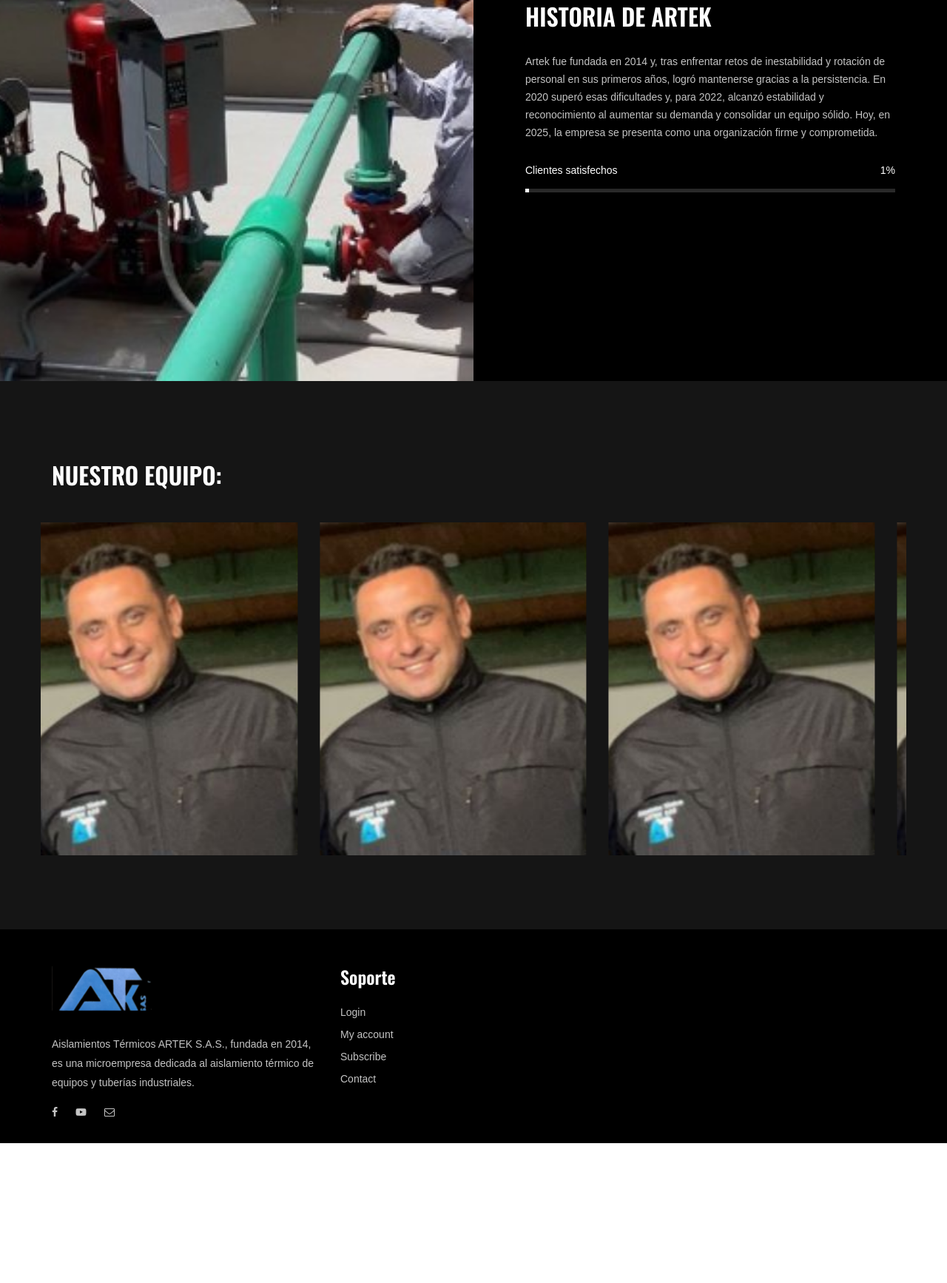
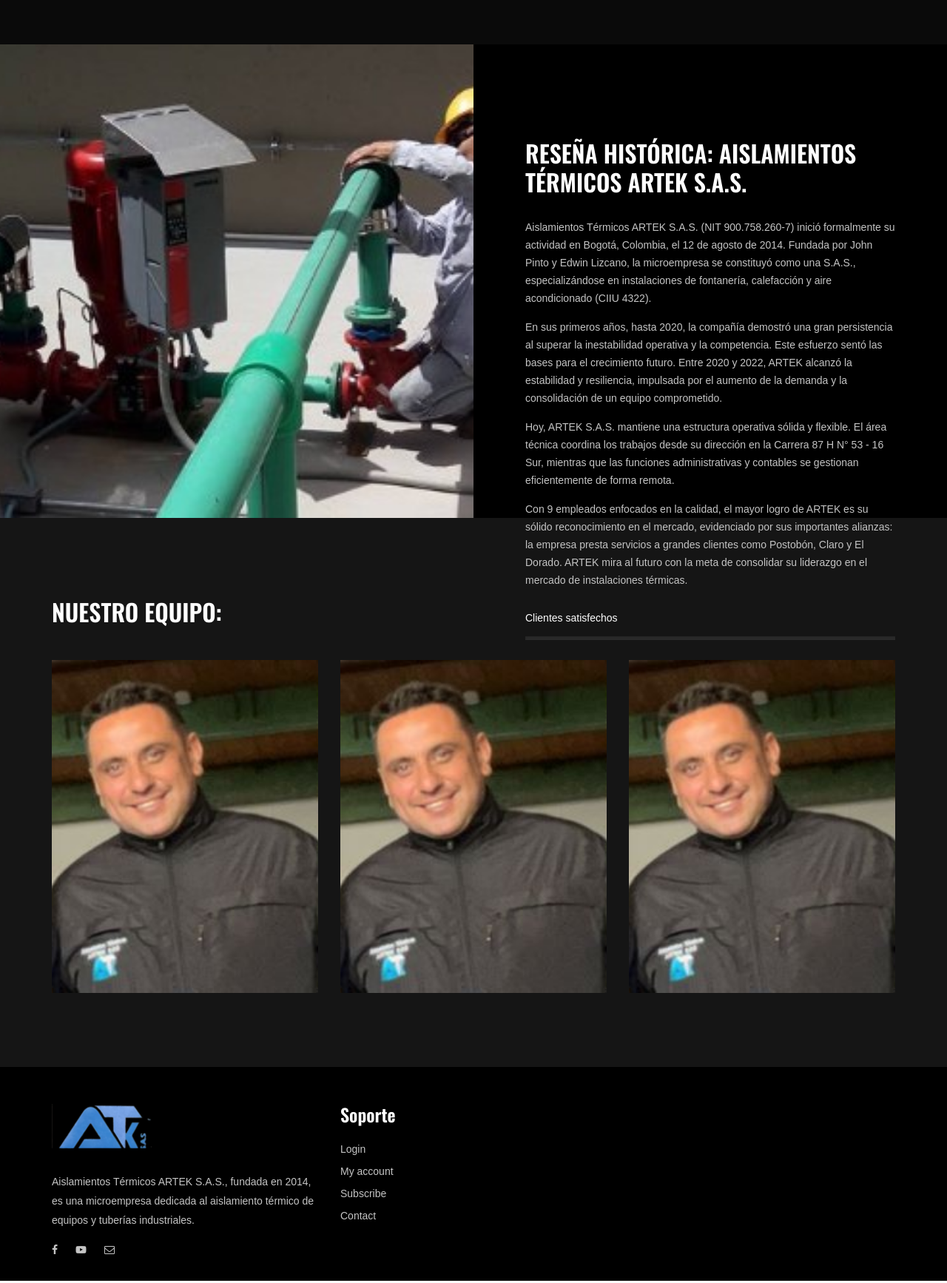
Before and after one commit to arteksena/arteksena.github.io, a plain HTML site: page about-us.html in a window 1280 px wide. Shown: the part 1026-2760 px from the top of the page at 74% size. Before the commit the page ends 2571 px from the top, so only its background shows below. Drawn offline with nearby package versions, Linux system fonts and the light colour scheme; a web font is replaced by a local one.

Commit message:
about-us.html

```diff
--- a/about-us.html
+++ b/about-us.html
@@ -30,7 +30,7 @@
         <div class="loader"></div>
     </div>
 
- <!-- Offcanvas Menu Section Begin -->
+    <!-- Offcanvas Menu Section Begin -->
     <div class="offcanvas-menu-overlay"></div>
     <div class="offcanvas-menu-wrapper">
         <div class="canvas-close">
@@ -116,17 +116,23 @@
     <!-- Breadcrumb Section End -->
 
     <!-- ChoseUs Section Begin -->
+<!-- ChoseUs Section Begin -->
     <section class="choseus-section spad">
         <div class="container">
             <div class="row">
                 <div class="col-lg-12">
                     <div class="section-title">
-                        <span>¿Por qué elegirnos?</span>
-                        <h2>NUESTRA MISION: En ARTEK S.A.S. ofrecemos soluciones innovadoras en aislamiento térmico, enfocándonos en la eficiencia energética y sostenibilidad. Nuestro compromiso es brindar servicios de alta calidad que ayuden a nuestros clientes a lograr sus objetivos</h2>
+                        <span>NUESTRA VISIÓN:</span>
+                        <h2>En ARTEK S.A.S. ofrecemos soluciones innovadoras en aislamiento térmico, enfocándonos en la eficiencia energética y sostenibilidad. Nuestro compromiso es brindar servicios de alta calidad que ayuden a nuestros clientes a lograr sus objetivos</h2>
+                        <span>NUESTRA VISION:</span>
+                        <h2>Ser una de las empresas líderes en el sector de aislamiento térmico en Colombia, reconocida por nuestra innovación, calidad y responsabilidad ambiental. Buscamos expandirnos constantemente, obteniendo nuevos clientes o stakeholders.</h2>
                     </div>
                 </div>
             </div>
+        </div> <!-- <- CIERRE AÑADIDO -->
     </section>
+<!-- ChoseUs Section End -->
+
     <!-- ChoseUs Section End -->
 
     <!-- About US Section Begin -->
@@ -140,11 +146,18 @@
                 <div class="col-lg-6 p-0">
                     <div class="about-text">
                         <div class="section-title">
-                            <h2>HISTORIA DE ARTEK</h2>
+                            <h2>Reseña Histórica: Aislamientos Térmicos ARTEK S.A.S.</h2>
                         </div>
                         <div class="at-desc">
-                            <p>Artek fue fundada en 2014 y, tras enfrentar retos de inestabilidad y rotación de personal en sus primeros años, logró mantenerse gracias a la persistencia. En 2020 superó esas dificultades y, para 2022, alcanzó estabilidad y reconocimiento al aumentar su demanda y consolidar un equipo sólido. Hoy, en 2025, la empresa se presenta como una organización firme y comprometida.</p>
+                            <p>Aislamientos Térmicos ARTEK S.A.S. (NIT 900.758.260-7) inició formalmente su actividad en Bogotá, Colombia, el 12 de agosto de 2014. Fundada por John Pinto y Edwin Lizcano, la microempresa se constituyó como una S.A.S., especializándose en instalaciones de fontanería, calefacción y aire acondicionado (CIIU 4322).</p>
+
+                            <p>En sus primeros años, hasta 2020, la compañía demostró una gran persistencia al superar la inestabilidad operativa y la competencia. Este esfuerzo sentó las bases para el crecimiento futuro. Entre 2020 y 2022, ARTEK alcanzó la estabilidad y resiliencia, impulsada por el aumento de la demanda y la consolidación de un equipo comprometido.</p>
+
+                            <p>Hoy, ARTEK S.A.S. mantiene una estructura operativa sólida y flexible. El área técnica coordina los trabajos desde su dirección en la Carrera 87 H N° 53 - 16 Sur, mientras que las funciones administrativas y contables se gestionan eficientemente de forma remota.</p>
+
+                            <p>Con 9 empleados enfocados en la calidad, el mayor logro de ARTEK es su sólido reconocimiento en el mercado, evidenciado por sus importantes alianzas: la empresa presta servicios a grandes clientes como Postobón, Claro y El Dorado. ARTEK mira al futuro con la meta de consolidar su liderazgo en el mercado de instalaciones térmicas.</p>
                         </div>
+
                         <div class="about-bar">
                             <div class="ab-item">
                                 <p>Clientes satisfechos</p>
@@ -185,27 +198,12 @@
                             </div>
                         </div>
                     </div>
-                    <div class="col-lg-4">
-                        <div class="ts-item set-bg" data-setbg="img/team/team-2.jpg">
-                            <div class="ts_text">
-                                <h4>Edwin Lizarazo</h4>
-                                <span>Edwin Lizarazo</span>
-                            </div>
-                        </div>
-                    </div>
-                    <div class="col-lg-4">
-                        <div class="ts-item set-bg" data-setbg="img/team/team-3.jpg">
-                            <div class="ts_text">
-                                <h4>Edwin Lizarazo</h4>
-                                <span>Edwin Lizarazo</span>
-                            </div>
-                        </div>
-                    </div>
                 </div>
             </div>
         </div>
     </section>
 
+    <!-- Footer Section Begin -->
     <section class="footer-section">
         <div class="container">
             <div class="row">
@@ -249,18 +247,17 @@
         </div>
     </div>
     <!-- Search model end -->
-
-    <!-- Js Plugins -->
+lugins -->
     <script src="js/jquery-3.3.1.min.js"></script>
     <script src="js/bootstrap.min.js"></script>
-    <script src="js/jquery.magnific-popup.min.js"></script>
+    <script src="js/jquer
+    <!-- Js Py.magnific-popup.min.js"></script>
     <script src="js/masonry.pkgd.min.js"></script>
     <script src="js/jquery.barfiller.js"></script>
     <script src="js/jquery.slicknav.js"></script>
     <script src="js/owl.carousel.min.js"></script>
     <script src="js/main.js"></script>
 
-
 </body>
 
 </html>
```
